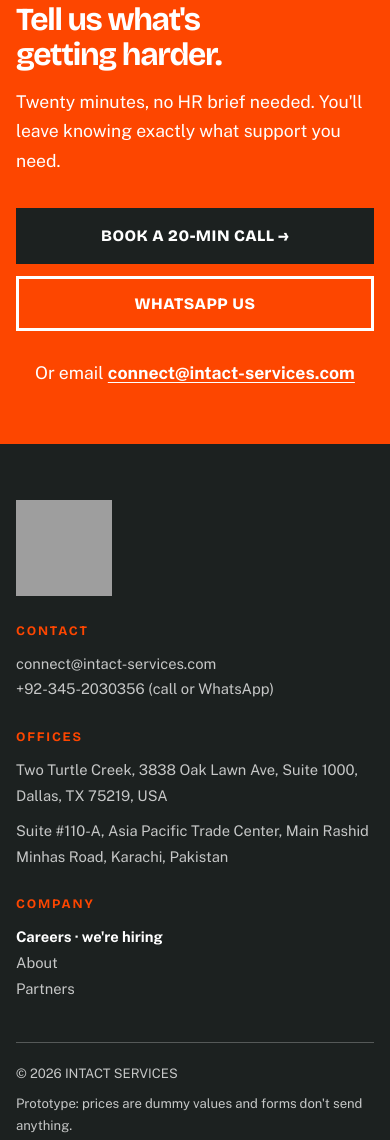
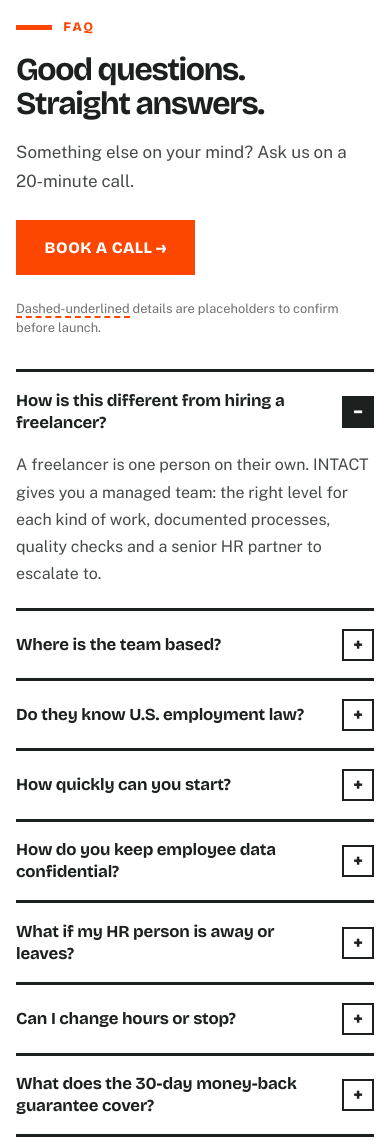
Before and after one commit to sirajsalim/intact-services, a plain HTML site: page index.html in a window 390 px wide. Shown: the part 6427-7567 px from the top of the page. Drawn offline with nearby package versions, Linux system fonts and the light colour scheme; grey boxes are pictures that could not be loaded.

Commit message:
Add an FAQ above the contact band, linked from the footer
- Eight short questions in an accordion that answer the usual buyer
  objections (freelancer vs managed, location, U.S. law, start time,
  data, cover, changing hours, the guarantee). Facts to confirm with
  the owner are marked with a dashed underline.
- Link it from the footer on both pages, not the top menu.
- Jump straight to the target when arriving from another page with a
  #link, instead of smooth-scrolling through the whole home page.

Co-Authored-By: Claude Opus 5.5 <noreply@anthropic.com>

```diff
--- a/assets/css/site.css
+++ b/assets/css/site.css
@@ -228,6 +228,25 @@ button { font: inherit; color: inherit; cursor: pointer; }
 .quote figcaption { margin-top: .75rem; font-size: .9rem; color: var(--w-75); }
 .placeholder-tag { display: inline-block; margin-bottom: .75rem; padding: .2rem .5rem; background: var(--o); font-family: var(--ff-h); font-weight: 800; font-size: .68rem; letter-spacing: .1em; text-transform: uppercase; }
 
+/* ---------- FAQ ---------- */
+.faq-grid { display: grid; grid-template-columns: minmax(0, .8fr) minmax(0, 1.2fr); gap: clamp(2rem, 1rem + 4vw, 4.5rem); align-items: start; }
+.faq-intro { position: sticky; top: calc(var(--header) + 1.5rem); }
+.faq-intro h2 { margin-top: .9rem; font-size: clamp(2rem, 1.4rem + 2.4vw, 3.25rem); letter-spacing: -.04em; text-wrap: balance; }
+.faq-intro > p:not(.eyebrow):not(.faq-note) { margin-top: 1rem; font-size: 1.0625rem; color: var(--k-80); }
+.faq-intro .btn { margin-top: 1.5rem; }
+.faq-note { margin-top: 1.5rem; font-size: .8rem; line-height: 1.5; color: var(--k-60); }
+.faq { border-bottom: 3px solid var(--k); }
+.faq details { border-top: 3px solid var(--k); }
+.faq summary { display: flex; justify-content: space-between; align-items: center; gap: 1rem; padding: 1.1rem 0; cursor: pointer; list-style: none; font-family: var(--ff-h); font-weight: 700; font-size: 1.15rem; line-height: 1.3; letter-spacing: -.01em; transition: color .2s; }
+.faq summary::-webkit-details-marker { display: none; }
+.faq summary::after { content: "+"; flex: none; display: grid; place-items: center; width: 2rem; height: 2rem; border: 2px solid var(--k); font-weight: 800; font-size: 1.2rem; line-height: 1; transition: background .2s, color .2s; }
+.faq details[open] summary::after { content: "−"; background: var(--k); color: var(--w); }
+.faq summary:hover { color: var(--o); }
+.faq details p { padding: 0 3rem 1.3rem 0; color: var(--k-80); }
+.faq details[open] p { animation: rise .3s var(--ease); }
+/* Placeholder facts to confirm before launch. */
+.tbc { border-bottom: 2px dashed var(--o); }
+
 /* ---------- CTA + footer ---------- */
 .cta { background: var(--o); color: var(--w); }
 .cta-inner { display: grid; grid-template-columns: minmax(0, 1.25fr) minmax(0, .75fr); gap: 2rem 4rem; align-items: center; padding-block: clamp(3.5rem, 2.5rem + 4vw, 5.5rem); }
@@ -331,7 +350,8 @@ button { font: inherit; color: inherit; cursor: pointer; }
   .menu-btn[aria-expanded="true"] span::before { transform: translateY(6px) rotate(45deg); }
   .menu-btn[aria-expanded="true"] span::after { transform: translateY(-6px) rotate(-45deg); }
 
-  .hero-grid, .section-head, .pod, .cta-inner, .apply-grid { grid-template-columns: minmax(0, 1fr); }
+  .hero-grid, .section-head, .pod, .cta-inner, .apply-grid, .faq-grid { grid-template-columns: minmax(0, 1fr); }
+  .faq-intro { position: static; }
   .steps, .steps.steps-4, .why-grid { grid-template-columns: minmax(0, 1fr); }
   .summary { position: static; }
   .pod-bar { display: flex; }
@@ -351,6 +371,8 @@ button { font: inherit; color: inherit; cursor: pointer; }
   .stepper output { flex: 1; min-width: 5.5rem; }
   .quote { grid-template-columns: 1fr; gap: .5rem; }
   .job-row { grid-template-columns: minmax(0, 1fr); padding: 1rem; }
+  .faq summary { font-size: 1.05rem; }
+  .faq details p { padding-right: 0; }
   .job-actions { grid-template-columns: auto 1fr; justify-items: start; align-items: center; gap: 1rem; }
   .form-grid { grid-template-columns: minmax(0, 1fr); }
   .hero-actions .btn { flex: 1 1 100%; }
--- a/assets/js/site.js
+++ b/assets/js/site.js
@@ -123,6 +123,18 @@
   };
   menuBtn.addEventListener('click', () => setMenu(!nav.classList.contains('open')));
   $$('a', nav).forEach((a) => a.addEventListener('click', () => setMenu(false)));
+
+  // Arriving from another page with a #link (e.g. index.html#faq): jump straight there instead of
+  // smooth-scrolling through the whole page, then switch smooth scrolling back on for in-page links.
+  if (location.hash) {
+    const root = document.documentElement;
+    root.style.scrollBehavior = 'auto';
+    window.addEventListener('load', () => {
+      const target = document.getElementById(decodeURIComponent(location.hash.slice(1)));
+      if (target) target.scrollIntoView({ block: 'start' });
+      requestAnimationFrame(() => { root.style.scrollBehavior = ''; });
+    }, { once: true });
+  }
 
   // The header code above runs on every page. Everything below is for the home page only.
   if (!$('#finder')) return;
--- a/index.html
+++ b/index.html
@@ -12,7 +12,7 @@
   <link rel="preconnect" href="https://fonts.gstatic.com" crossorigin>
   <link rel="stylesheet" href="https://fonts.googleapis.com/css2?family=Bricolage+Grotesque:opsz,wght@12..96,700;12..96,800&family=Public+Sans:wght@400;500;600;700&display=swap">
   <!-- Bump ?v= on each release so browsers don't mix old and new files. -->
-  <link rel="stylesheet" href="assets/css/site.css?v=9">
+  <link rel="stylesheet" href="assets/css/site.css?v=11">
 </head>
 <body>
   <a class="skip" href="#main">Skip to content</a>
@@ -189,6 +189,54 @@
       </div>
     </section>
 
+    <!-- FAQ: answers the usual objections right before the final call to action -->
+    <section class="section" id="faq">
+      <div class="wrap faq-grid">
+        <div class="faq-intro">
+          <p class="eyebrow">FAQ</p>
+          <h2>Good questions. Straight answers.</h2>
+          <p>Something else on your mind? Ask us on a 20-minute call.</p>
+          <button class="btn" type="button" data-book>Book a call →</button>
+          <p class="faq-note"><span class="tbc">Dashed-underlined</span> details are placeholders to confirm before launch.</p>
+        </div>
+
+        <div class="faq">
+          <details open>
+            <summary>How is this different from hiring a freelancer?</summary>
+            <p>A freelancer is one person on their own. INTACT gives you a managed team: the right level for each kind of work, documented processes, quality checks and a senior HR partner to escalate to.</p>
+          </details>
+          <details>
+            <summary>Where is the team based?</summary>
+            <p>Our HR professionals work from our office in Karachi, Pakistan, on U.S. business hours. We also have an office in Dallas, Texas. You get the overlap you need at a fraction of U.S. cost.</p>
+          </details>
+          <details>
+            <summary>Do they know U.S. employment law?</summary>
+            <p>Yes. Every professional is trained on U.S. employment law and passes our U.S. HR assessment and an English test before joining a Pod. For legal questions, we work alongside <span class="tbc">your employment lawyer</span>.</p>
+          </details>
+          <details>
+            <summary>How quickly can you start?</summary>
+            <p>Usually within <span class="tbc">[X] days</span> of our first call. Hiring in-house takes a median of 39 days just to fill the role.</p>
+          </details>
+          <details>
+            <summary>How do you keep employee data confidential?</summary>
+            <p>Your HR professional <span class="tbc">signs a confidentiality agreement</span> and works inside your systems, with access you grant and can remove at any time.</p>
+          </details>
+          <details>
+            <summary>What if my HR person is away or leaves?</summary>
+            <p>You're never relying on one person. Every Pod is managed, with documented processes, <span class="tbc">backup cover</span> and senior HR escalation, so the work carries on.</p>
+          </details>
+          <details>
+            <summary>Can I change hours or stop?</summary>
+            <p>Yes. Pay month to month, and add or reduce hours and roles as your needs change. Commit to 6 or 12 months to save 10% or 15%. <span class="tbc">Changes apply from the next month.</span></p>
+          </details>
+          <details>
+            <summary>What does the 30-day money-back guarantee cover?</summary>
+            <p>If you're not satisfied with your first 30 days of service, we refund your first 30 days' payment, no questions asked. Full terms are in the service agreement.</p>
+          </details>
+        </div>
+      </div>
+    </section>
+
     <!-- CONTACT CTA -->
     <section class="cta" id="contact">
       <div class="wrap cta-inner">
@@ -224,6 +272,7 @@
         <div>
           <h3>Company</h3>
           <p><a class="footer-strong" href="careers.html">Careers · we're hiring</a><br>
+          <a href="#faq">FAQ</a><br>
           <a href="https://intact-services.com/about/">About</a><br>
           <a href="https://intact-services.com/partners/">Partners</a></p>
         </div>
@@ -273,6 +322,6 @@
     </div>
   </dialog>
 
-  <script src="assets/js/site.js?v=9" defer></script>
+  <script src="assets/js/site.js?v=11" defer></script>
 </body>
 </html>
```
Also changed, not shown: careers.html (+4 -3 lines).
